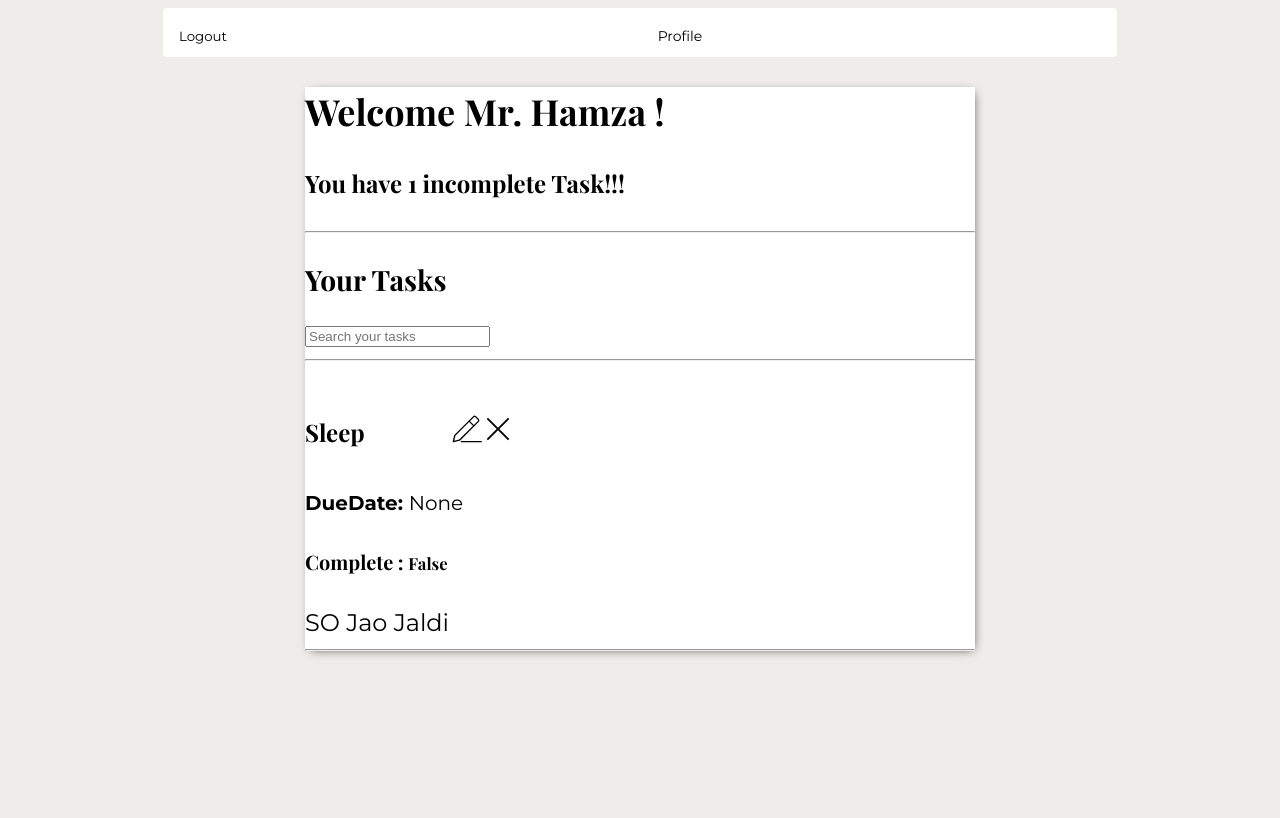
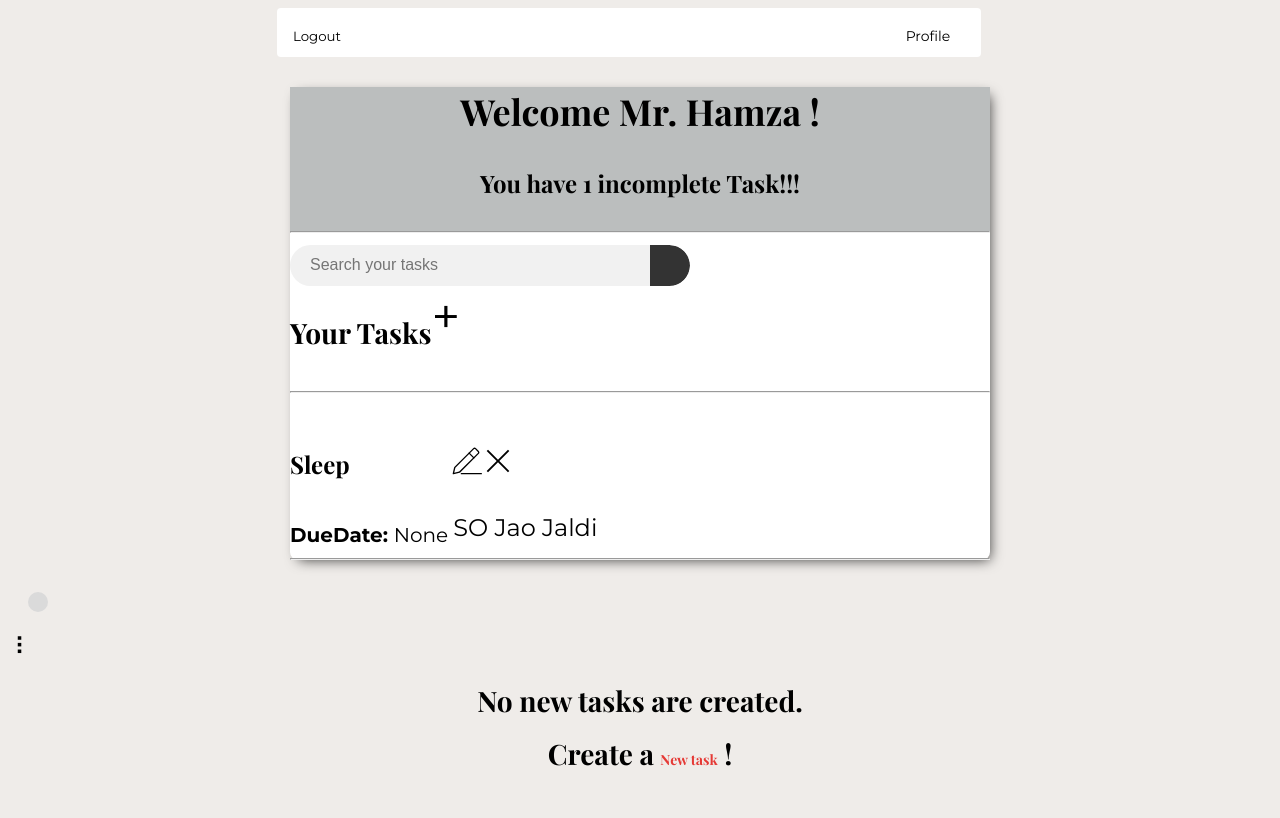
Before and after one commit to Humza-Waseem/Django_ToDo_App, a Django app: page / in a window 1280 px wide. Before the commit the page ends 657 px from the top, so only its background shows below. Run offline with Django 5.2, Linux system fonts and the light colour scheme; a user stored in the database is signed in; data comes from the database, SQL or seed files in the repository; both versions use the stored data as it was after the commit; some web fonts are replaced.

Commit message:
changesInStyle

```diff
--- a/base/templates/base/UserLogin.html
+++ b/base/templates/base/UserLogin.html
@@ -1,5 +1,6 @@
 {% include 'main.html' %}
 {% block content%}
+<div class = "MainPage">
 {% if page == 'register'%}
 
 <h1>  Let's Register  </h1>
@@ -32,5 +33,5 @@
 
 
 {% endif %}
-
+</div>
 {% endblock content%}
--- a/base/templates/base/createTask.html
+++ b/base/templates/base/createTask.html
@@ -1,6 +1,7 @@
 {% include 'main.html' %}
 {% block content%}
-<div class = "createtaskform">
+
+<div class = "MainPage">
     <form method= "POST" action = "">
         {% csrf_token %}
         {{form.as_p}}
--- a/base/templates/base/delete.html
+++ b/base/templates/base/delete.html
@@ -2,7 +2,7 @@
 
 {% block content %}
 <main class="delete-item-layout">
-    <div class="container">
+    <div class="MainPage">
         <div class="layout__box">
             <div class="layout__boxHeader">
                 <div class="layout__boxTitle">
@@ -14,8 +14,9 @@
                                 d="M13.723 2.286l-13.723 13.714 13.719 13.714 1.616-1.611-10.96-10.96h27.625v-2.286h-27.625l10.965-10.965-1.616-1.607z">
                             </path>
                         </svg>
+
                     </a>
-                    <h3>Back</h3>
+
                 </div>
             </div>
             <div class="layout__body">
--- a/base/templates/base/task.html
+++ b/base/templates/base/task.html
@@ -1,4 +1,8 @@
 {% include 'main.html' %}
+
 {% block content%}
+<div class="MainPage">
+
 <h1>{{task}}</h1>
+</div>
 {% endblock %}
--- a/base/templates/base/tasksHome.html
+++ b/base/templates/base/tasksHome.html
@@ -9,7 +9,7 @@
     <div class = "HeaderBar">
     {% if request.user.is_authenticated %}
 
-        <h2> Welcome Mr. {{ request.user|title}} !</h2>
+        <h2 > Welcome Mr. {{ request.user|title}} !</h2>
         <h4> You have {{count}} incomplete Task{{count|pluralize:"s"}}!!!</h4>
 
         <hr>
@@ -20,17 +20,24 @@
 
 
 
-<h3>Your Tasks</h3>
 
- <div id="search-add-wrapper">
+
+ <div class="search-add-wrapper">
     <form method="GET" style="display: flex;">
+      <div class="search-container">
+        <input class = "search-field" name='q' placeholder="Search your tasks" value="{{search_input}}" type =  "text">
+        <input class="search-btn" type= "submit" value = "{{search_input}}" >
+          <i class="fas fa-search"></i> </input>
+        {% comment %} <input class="button" type="submit" value='Searchhhh'> {% endcomment %}
+      </div>
 
-        <input name='q' placeholder="Search your tasks" value="{{search_input}}" type =  "text">
-        {% comment %} <input class="button" type="submit" value='Searchhhh'> {% endcomment %}
     </form>
-    {% if tasks|length > 1 %}
+    <div class = "add-task-wrapper">
+    <h3>Your Tasks</h3>
+    {% if tasks|length > 0 %}
     <a id="add-link" href="{% url 'create-task' %}">&#x2b;</a>
     {% endif %}
+    </div>
 </div>
 
 
@@ -49,9 +56,19 @@
       {% for task in tasks %}
 
     {% comment %} <div class="task-wrapper" data-position="{{task.pk}}"> {% endcomment %}
-        <div class="taskHeader" id= "headOfTask">
-           <h2><a href = "{% url 'task' task.id%}" >   {{ task.title}}</a></h2>
-           {% if task.user == request.user  %}
+      {% if task.complete == True%}
+      <div class = "checkerHeader" >
+        <h2>
+          <a href = "{% url 'task' task.id%}" >   {{ task.title}}</a>
+        </h2>
+      </div>
+      {% else%}
+      <div class="taskHeader" id= "headOfTask">
+        <h2>
+          <a href = "{% url 'task' task.id%}" >   {{ task.title}}</a>
+        </h2>
+      {% endif%}
+        {% if task.user == request.user  %}
 
 
            <div class="room__topRight">
@@ -86,8 +103,9 @@
            {% endif %}
         </div>
                   <sub><strong>DueDate: </strong>{{ task.dueDate}} </sub>
-                  <h5>Complete : <SMALL> {{task.complete}}</SMALL> </h5>
+                  {% comment %} <h5>Complete : <SMALL> {{task.complete}}</SMALL> </h5> {% endcomment %}
               </h3>
+
            {% if task.description == '' %}
                   <span> No Description</span>
            {% else%}
@@ -103,6 +121,35 @@
     {% endif%}
   </div>
 
+</div>
+
+
+
+
+
+
+<div id="tasklist" class="task-items-wrapper">
+  {% for task in tasks %}
+  <div class="task-wrapper" data-position="{{task.pk}}">
+      <div class="task-title">
+          {% if task.complete %}
+          <div class="task-complete-icon"></div>
+          {% else%}
+          <div class="task-incomplete-icon"></div>
+          {% endif%}
+      </div>
+      <div class="task-controls">
+
+          <span class="handle">&nbsp;&#10247;</span>
+      </div>
+  </div>
+
+
+  <div style="text-align: center; padding-bottom: 10px; line-height: 1em;">
+      <h3>No new tasks are created.</h3>
+      <h3>Create a <a style="text-decoration: none; color: #e53935;" href="{% url 'create-task' %}">New task</a> ! </h3>
+  </div>
+  {% endfor %}
 </div>
 {% endblock content%}
 
--- a/static/styles/one.css
+++ b/static/styles/one.css
@@ -14,12 +14,18 @@ body {
   font-family: "Playfair Display", serif;
   font-optical-sizing: auto;
   font-style: normal;
+
 }
-
+.HeaderBar{
+  text-align: center;
+  text-decoration: none;
+  background-color: #bbbebe;
+}
 .taskHeader {
   display: flex;
   justify-content: center;
 }
+
 .taskHeader a{
   text-decoration: none;
     color: #000000;
@@ -27,17 +33,44 @@ body {
     font-weight: bold;
 
 }
+.checkerHeader a{
+  text-decoration: none;
+  color: #494040;
+  font-size: 24px;
+  text-decoration: line-through;
+
+
+}
 
 
 .MainPage{
-  max-width: 670px;
+  max-width: 700px;
   margin: auto;
   background-color: #ffffff;
-  box-shadow:  2px 2px 10px -4px  rgba(0, 0, 0, 0.75);
-  -webkit-box-shadow: 2px 2px 10px -4px rgba(0,0,0,0.75);
+  box-shadow:  4px 4px 13px -4px  rgba(0, 0, 0, 0.75);
+  -webkit-box-shadow: 4px 4px 13px -4px rgba(0,0,0,0.75);
+  border-radius: 8px;
+}
+
+a{
+  color: #000000; /* Set text color for profile link */
+  text-decoration: none; /* Remove underline */
+  font-size: 14px;
+
+}
+a:hover{
+   text-decoration: underline;
+
 }
 
 
+
+
+p{
+  color: #000000; /* Set text color for profile link */
+  text-decoration: none; /* Remove underline */
+  font-size: 14px;
+}
 .room__topRight{
   padding-top: 11px;
   padding-right: 375px;
@@ -56,6 +89,84 @@ body {
   box-shadow: 2px 2px 10px -4px;
 } */
 
+
+
+/* .search-add-wrapper form{
+  display: flex;
+  justify-content: center;
+  align-items: center;
+  margin: auto;
+  width: 80%;
+
+} */
+
+
+.add-task-wrapper{
+display: flex;
+
+}
+.add-task-wrapper a{
+
+
+  font-size: 50px; /* Adjust the value to your desired size */
+
+}
+/*!************************* Search bar settings**********************/
+.search-container {
+  position: relative;
+  display: flex;
+  align-items: center;
+  width: 400px; /* Adjust width as needed */
+  background-color: #f1f1f1;
+  border-radius: 25px;
+  overflow: hidden;
+
+}
+
+.search-field {
+  width: 100%;
+  padding: 10px 20px;
+  border: none;
+  outline: none;
+  font-size: 16px;
+  background-color: transparent;
+  color: #000000;
+  border-radius: 25px 0 0 25px; /* Rounded left corner */
+  transition: all 0.3s ease-in-out;
+  align-items: center;
+}
+
+.search-field:focus {
+  background-color: #fff;
+  border: 1px solid #ccc;
+}
+
+.search-btn {
+  display: flex;
+  justify-content: center;
+  align-items: center;
+  padding: 10px 20px;
+  border: none;
+  outline: none;
+  cursor: pointer;
+  background-color: #333;
+  color: #fff;
+  font-size: 18px;
+  border-radius: 0 25px 25px 0; /* Rounded right corner */
+  transition: all 0.3s ease-in-out;
+}
+
+.search-btn:hover {
+  background-color: #000000;
+}
+
+.fas.fa-search {
+  transition: all 0.3s ease-in-out;
+}
+
+.search-field:focus + .search-btn .fas.fa-search {
+  color: #000000;
+}
 
 
 
@@ -77,8 +188,11 @@ body {
   margin: 0px 155px;
   /* border: 9px solid purple; */
   border-radius: 4px;
+  width: 684px;
+  margin-left: 269px;
+}
 
-}
+
 
 #Logout,
 #Login {
@@ -113,4 +227,35 @@ body {
   color: #000000; /* Set text color for profile link */
   text-decoration: none; /* Remove underline */
   font-size: 14px;
+  padding-left: 518px ;
 }
+
+
+
+
+
+
+.task-title {
+  display: flex;
+  padding: 20px;
+}
+
+.task-title a {
+  text-decoration: none;
+  color: #4b5156;
+  margin-left: 10px;
+}
+
+.task-complete-icon {
+  height: 20px;
+  width: 20px;
+  background-color: rgb(105, 192, 105);
+  border-radius: 50%;
+}
+
+.task-incomplete-icon {
+  height: 20px;
+  width: 20px;
+  background-color: rgb(218, 218, 218);
+  border-radius: 50%;
+}
```
Also changed, not shown: db.sqlite3.
